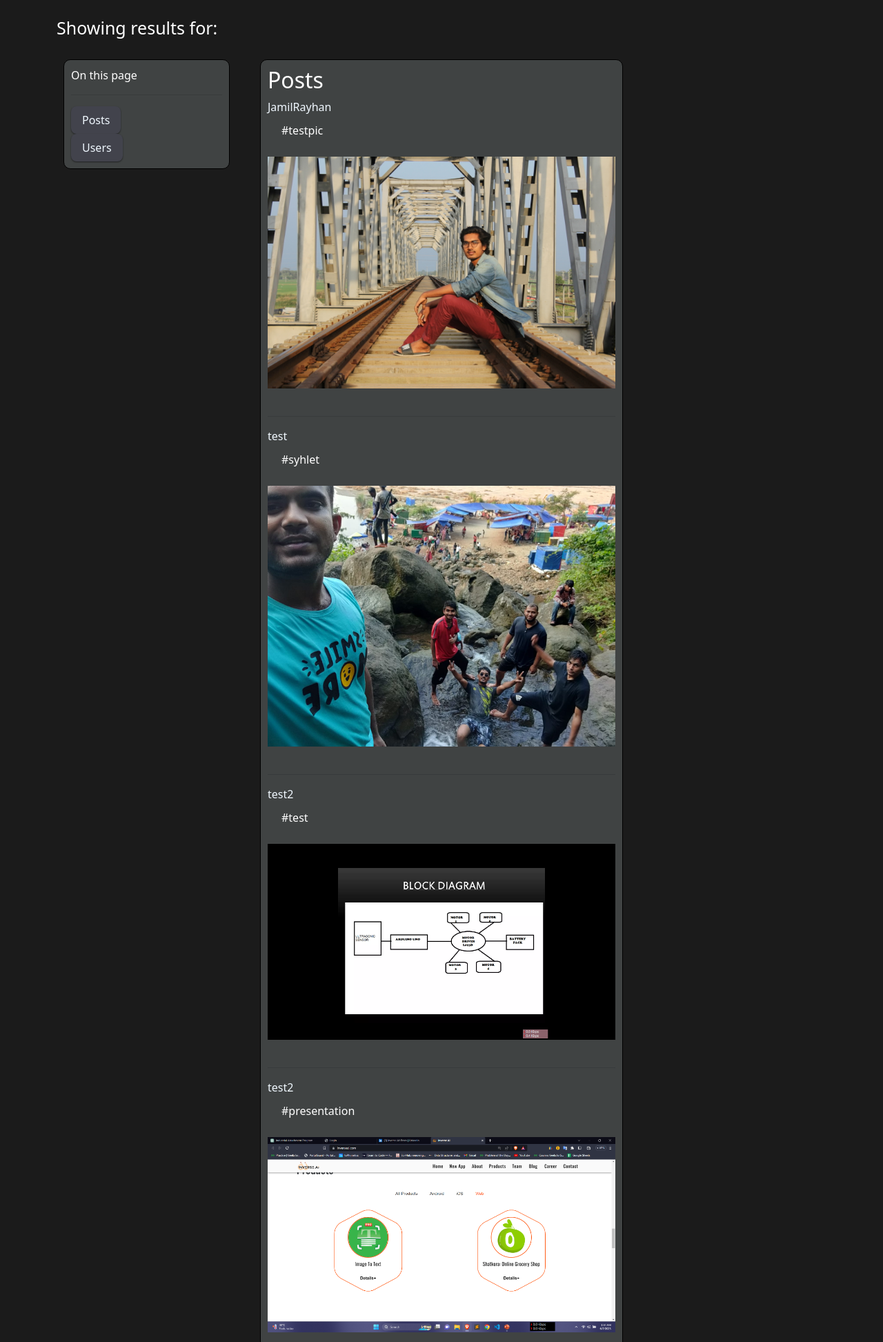
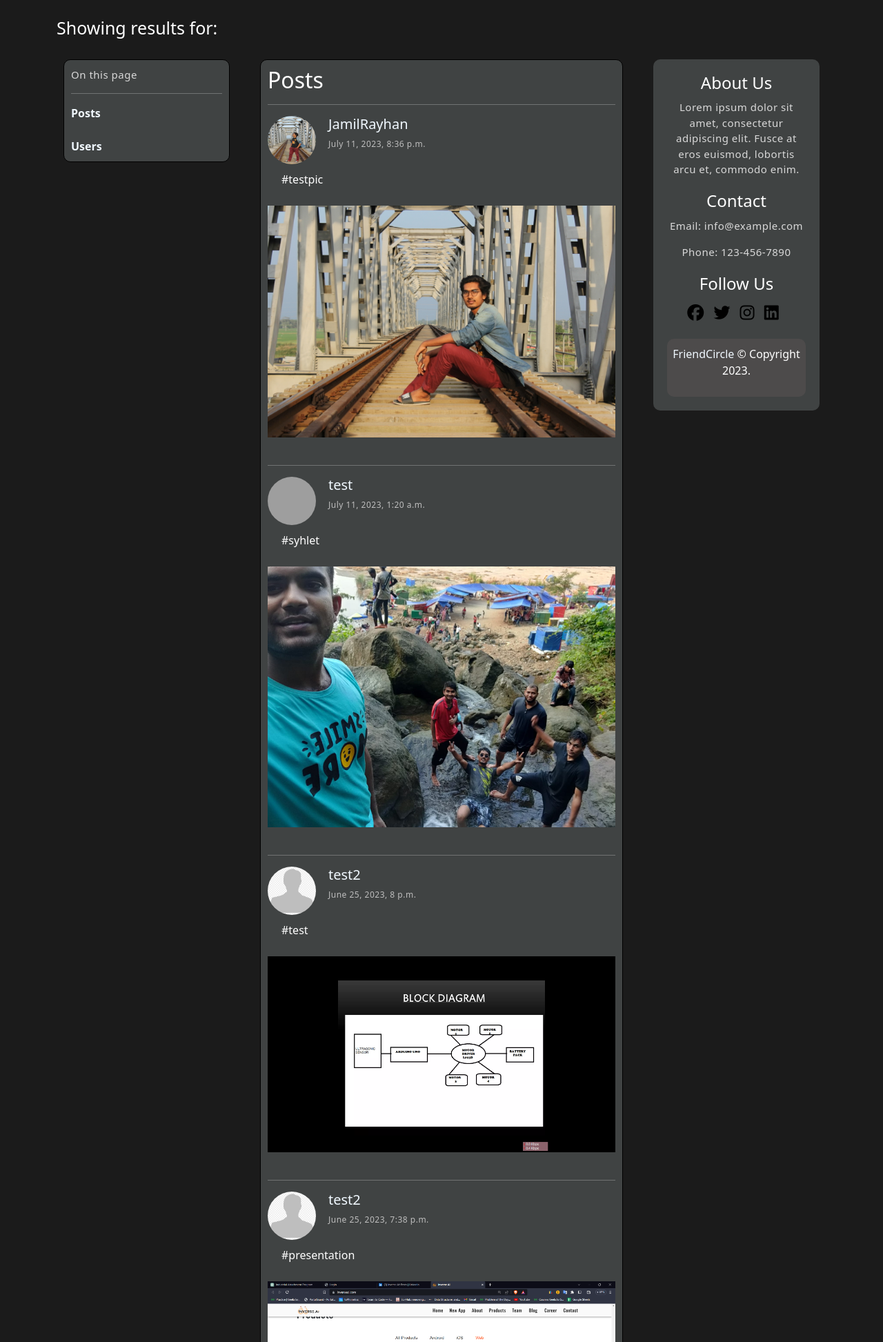
Before and after one commit to JamilRayhan/Social-Media-Project, a Django app: page /post/search-results/ in a window 1280 px wide. Shown: the part 82-2027 px from the top of the page at 69% size. Run offline with Django 4.2, Linux system fonts and the light colour scheme; a user stored in the database is signed in; data comes from the database, SQL or seed files in the repository; both versions use the stored data as it was after the commit; some libraries are stand-ins or nearby versions; grey boxes are pictures that could not be loaded.

Commit message:
search result done

```diff
--- a/App_Post/views.py
+++ b/App_Post/views.py
@@ -57,13 +57,15 @@ def search_results(request):
     users = User.objects.filter(username__icontains=search_query)
     posts = Posts.objects.filter(caption__icontains=f"#{search_query}")
 
-    active_section = request.GET.get('section', '')
+    following_list = Follow.objects.filter(follower=request.user)
+    following_users = following_list.values_list('following', flat=True)
+    not_followed = User.objects.exclude(id__in=following_users).exclude(id=request.user.id)
     context = {
         'title': 'Search Results',
         'search_query': search_query,
         'users': users,
         'posts': posts,
-        'active_section': active_section,
+        'not_followed':not_followed ,
         **base_context(request)
     }
 
--- a/templates/App_Login/user.html
+++ b/templates/App_Login/user.html
@@ -19,11 +19,14 @@
         display: block;
         margin: auto;
     }
+    .text{
+        color:white;
+    }
 </style>
 {% endblock  %}
 
 {% block body_block %}
-<div class="row">
+<div class="row text">
     <div class="col-sm-4">
         {% if user.user_profile.profile_pic %}
         <a class="dropdown-item" href="">
--- a/templates/App_Post/home.html
+++ b/templates/App_Post/home.html
@@ -217,6 +217,7 @@
       </div>
     </div>
     <div class="col-sm-6">
+
       <div class="container mt-3">
         {% if request.user.user_profile.profile_pic %}
           <a href="{% url 'App_Login:user' username=request.user.username %}">
--- a/templates/App_Post/search_results.html
+++ b/templates/App_Post/search_results.html
@@ -38,33 +38,78 @@
         color: aliceblue;
         font-weight: 500;
     }
-    .button {
-        position: relative;
-        padding: 0.5em 1em;
-        border: 0;
-        border-radius: 0.5em;
-        background-color: #42434c;
-        box-shadow: 0px 1px 2px rgba(0, 0, 0, 0.5);
-        cursor: pointer;
+
+    .post-box {
+        display: flex;
+        align-items: center;
+        justify-content: left;
     }
 
-    .button:active,
-    .active {
-        top: 2px;
-        left: 1px;
-        box-shadow: none;
+    .post-box span {
+        font-weight: bold;
     }
+
+    footer {
+        margin: 10px;
+        background-color: #404343;
+        padding: 20px;
+        color: #ffffff;
+        border-radius: 10px;
+      }
+
+      .footer-content {
+        text-align: center;
+        margin: 0 auto;
+      }
+
+      .footer-section {
+        width: 100%;
+        margin-bottom: 20px;
+      }
+
+      .footer-section h4 {
+        margin-bottom: 10px;
+      }
+      .description{
+        font-size: 15px;
+        letter-spacing: 0.5px;
+        color: #d8d8d8;
+    }
+      .social-media-icons a {
+        color: #000000;
+        font-size: 24px;
+        margin-right: 10px;
+      }
+
+      .footer-bottom {
+        background-color: #4d4b4b;
+        padding: 10px 0;
+        text-align: center;
+        border-radius: 10px;
+      }
+      hr {
+        border: none;
+        height: 1px;
+        /* Set the hr color */
+        color: #fffdfd;  /* old IE */
+        background-color: #ffffff;  /* Modern Browsers */
+      }
+      .date{
+        font-size: 12px;
+        letter-spacing: 0.5px;
+        color: #bebebe;
+      }
 </style>
 {% endblock %}
 
 {% block body_block %}
-<p class="text head">Showing results for: <strong>{{ search_query }}</strong></p>
+<p class="text head" id="postblock">Showing results for: <strong>{{ search_query }}</strong></p>
 <div class="row">
     <div class="col-sm-3">
         <div class="menu">
-            <p class="text ">On this page</p><hr>
-            <a href="#postblock" class="btn button">Posts</a> <br>
-            <a href="#userblock" class="btn button">Users</a>
+            <p class="text description">On this page</p><hr>
+            <a href="#postblock" class="post-box button"><span> Posts </span></a> <br>
+            <a href="#userblock" class="post-box button"> <span> Users </span></a>
         </div>
     </div>
     <div class="col-sm-6">
@@ -72,38 +117,112 @@
             <h2 class="text">Posts</h2>
             {% if posts %}
                 {% for post in posts %}
-                <a href="{% url 'App_Login:user' username=post.author %}">{{ post.author }}</a>
+                <hr>
+                <div class="row">
+                    <div class="col-sm-2">
+                      {% if post.author.user_profile.profile_pic %}
+                        <a href="{% url 'App_Login:user' username=post.author %}">
+                          <img src="/media/{{ post.author.user_profile.profile_pic }}" width="70px" height="70px" class="rounded-circle">
+                        </a>
+                      {% else %}
+                        <a href="{% url 'App_Login:user' username=post.author %}">
+                          <img src="/media/default.png" width="70px" height="70px" class="rounded-circle">
+                        </a>
+                      {% endif %}
+                    </div>
+                    <div class="col-sm-10">
+                      <h5><strong><a href="{% url 'App_Login:user' username=post.author %}">{{ post.author }}</a></strong></h5>
+                      <div class="date">
+                        {{ post.upload_date }}
+                      </div>
+
+                    </div>
+                  </div>
                 <div style="padding: 10px 20px;">
                     <p class="text">{{ post.caption }}</p>
                 </div>
                 <a href="{% url 'App_Post:post_details' post_id=post.pk %}"><img src="{{ post.image.url }}" width="100%"></a>
-                <br><br> <hr>
+                <br><br>
                 {% endfor %}
             {% else %}
-                <h6 class="text">No posts found.</h6>
+                <h6 class="text description">No posts found.</h6>
             {% endif %}
+
         </div>
         <div class="users">
             <h2 class="text" id="userblock">Users</h2>
             {% if users %}
-                {% for user in users %}
-                <a href="{% url 'App_Login:user' username=user.username %}">{{ user.username }}</a><br>
+                {% for user in users %}<hr>
+                    <div class="row suggestions">
+                        <div class="col-sm-1">
+
+                        </div>
+
+          <div class="col-sm-1">
+          {% if user.user_profile.profile_pic %}
+            <a class="dropdown-item" href="{% url 'App_Login:user' username=user.username %}">
+              <img src="/media/{{ user.user_profile.profile_pic }}" width="40px" height="40px" class="rounded-circle">
+            </a>
+          {% else %}
+            <a class="dropdown-item" href="{% url 'App_Login:user' username=user.username %}">
+              <img src="/media/default.png" width="40px" height="40px" class="rounded-circle">
+            </a>
+          {% endif %}
+          </div>
+          <div class="col-sm-8">
+            <strong class="text">{{ user.username }}</strong>
+            <br>
+            <p class="date">{{ user.user_profile.description|linebreaksbr|truncatechars_html:52  }}</p>
+          </div>
+          <div class="col-sm-2">
+            {% if user != request.user %}
+                {% if user in not_followed %}
+                    <a href="{% url 'App_Login:follow' username=user.username %}" class="btn btn-primary btn-sm">Follow</a>
+                {% else %}
+                    <a href="{% url 'App_Login:unfollow' username=user.username %}" class="btn btn-secondary btn-sm">Unfollow</a>
+                {% endif %}
+            {% endif %}
+
+          </div>
+        </div>
                 {% endfor %}
             {% else %}
-                <h6 class="text">No user found.</h6>
+                <h6 class="text description">No user found.</h6>
             {% endif %}
         </div>
     </div>
-    <div class="col-sm-3"></div>
+    <div class="col-sm-3">
+        <footer>
+            <div class="footer-content">
+              <div class="footer-section">
+                <h4>About Us</h4>
+                <p class="description">Lorem ipsum dolor sit amet, consectetur adipiscing elit. Fusce at eros euismod, lobortis arcu et, commodo enim.</p>
+              </div>
+              <div class="footer-section">
+                <h4>Contact</h4>
+                <p class="description">Email: info@example.com</p>
+                <p class="description">Phone: 123-456-7890</p>
+              </div>
+              <div class="footer-section">
+                <h4>Follow Us</h4>
+                <div class="social-media-icons">
+                  <a href="https://www.facebook.com"><i class="fab fa-facebook"></i></a>
+                  <a href="https://www.twitter.com"><i class="fab fa-twitter"></i></a>
+                  <a href="https://www.instagram.com"><i class="fab fa-instagram"></i></a>
+                  <a href="https://www.linkedin.com/"><i class="fab fa-linkedin"></i></a>
+                </div>
+              </div>
+            </div>
+            <div class="footer-bottom">
+              <p> <a href="/">FriendCircle</a> &copy; Copyright 2023.</p>
+            </div>
+          </footer>
+    </div>
 </div>
 {% endblock %}
 
 {% block script_block %}
 <script>
-    const button = document.querySelector('.button');
 
-    button.addEventListener('click', () => {
-        button.classList.toggle('active');
-    });
 </script>
 {% endblock %}
```
Also changed, not shown: db.sqlite3.
